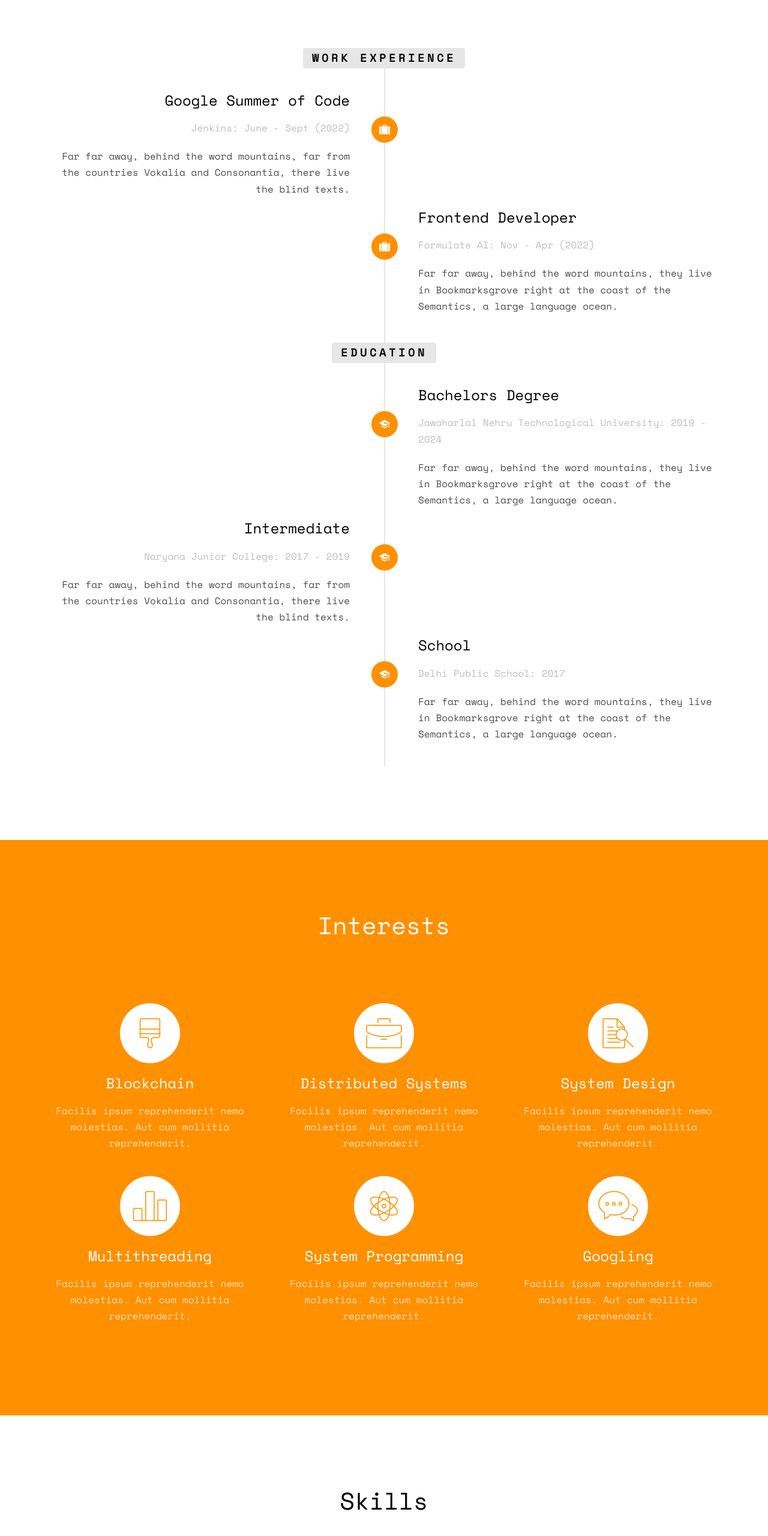
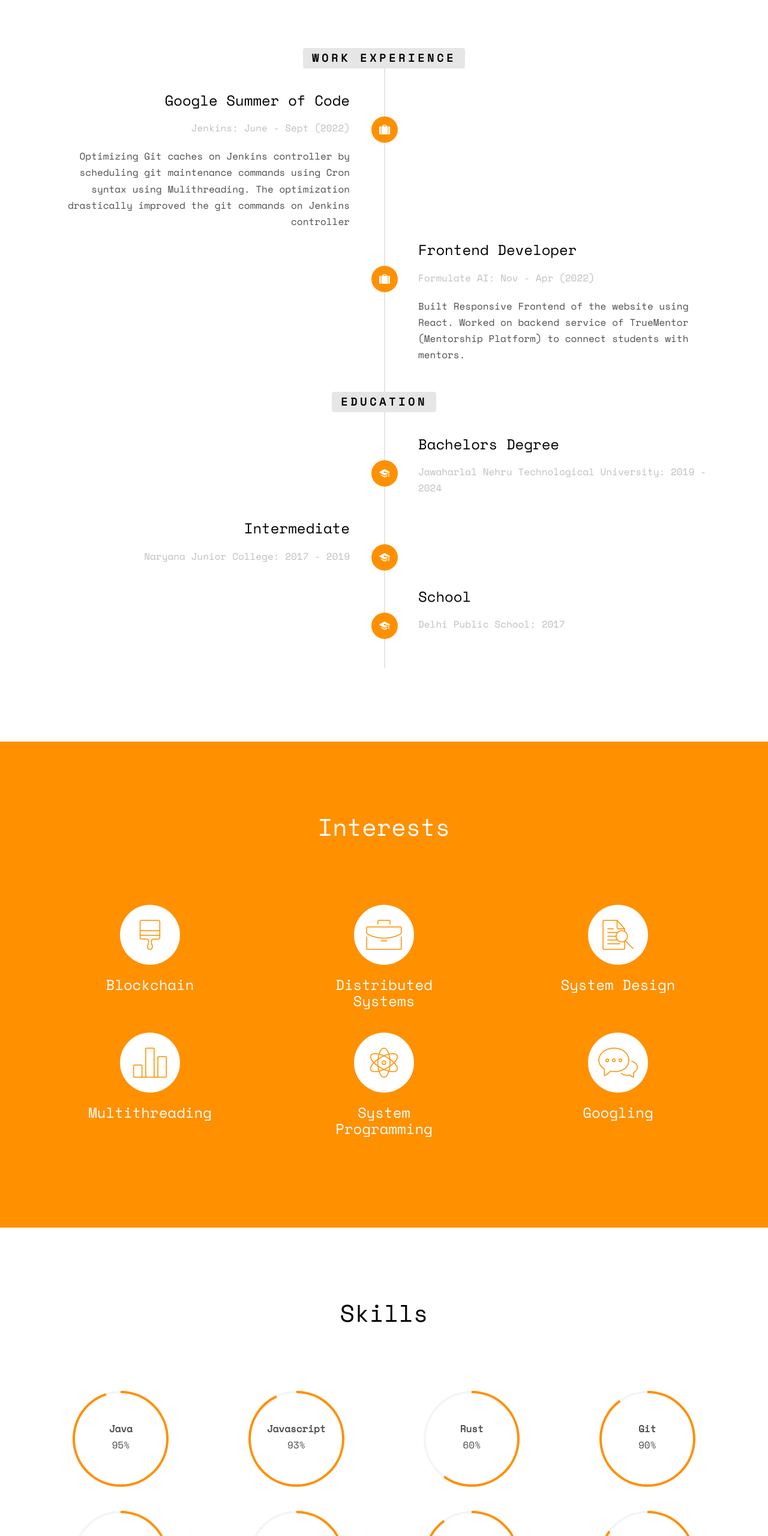
Before and after one commit to Hrushi20/Portfolio, a website: page public/index.html in a window 1280 px wide. Shown: the part 1823-4383 px from the top of the page at 60% size. Drawn offline with nearby package versions, Linux system fonts and the light colour scheme; files whose address does not match are found by name.

Commit message:
Added content to work exp and improved style

```diff
--- a/public/css/style.css
+++ b/public/css/style.css
@@ -232,7 +232,6 @@ h1, h2, h3, h4, h5, h6, figure {
 }
 #fh5co-features .feature-left {
   margin-bottom: 40px;
-  float: left;
 }
 @media screen and (max-width: 992px) {
   #fh5co-features .feature-left {
@@ -263,8 +262,11 @@ h1, h2, h3, h4, h5, h6, figure {
   width: 100%;
 }
 #fh5co-features .feature-left h3 {
+  margin: auto;
   font-size: 24px;
   font-weight: 400;
+  width: 60%;
+  text-align: center;
   color: #fff;
 }
 #fh5co-features .feature-left p {
--- a/public/index.html
+++ b/public/index.html
@@ -124,8 +124,7 @@
 									<span class="company">Jenkins: June - Sept (2022)</span>
 								</div>
 								<div class="timeline-body">
-									<p>Far far away, behind the word mountains, far from the countries Vokalia and Consonantia, there live the blind texts.</p>
-								</div>
+									<p>Optimizing Git caches on Jenkins controller by scheduling git maintenance commands using Cron syntax using Mulithreading. The optimization drastically improved the git commands on Jenkins controller</p> </div>
 							</div>
 						</li>
 						<li class="timeline-inverted animate-box">
@@ -136,7 +135,7 @@
 									<span class="company">Formulate AI: Nov - Apr (2022)</span>
 								</div>
 								<div class="timeline-body">
-									<p>Far far away, behind the word mountains, they live in Bookmarksgrove right at the coast of the Semantics, a large language ocean.</p>
+									<p>Built Responsive Frontend of the website using React. Worked on backend service of TrueMentor (Mentorship Platform) to connect students with mentors.</p>
 								</div>
 							</div>
 						</li>
@@ -165,7 +164,7 @@
 									<span class="company">Jawaharlal Nehru Technological University: 2019 - 2024</span>
 								</div>
 								<div class="timeline-body">
-									<p>Far far away, behind the word mountains, they live in Bookmarksgrove right at the coast of the Semantics, a large language ocean.</p>
+									<!-- <p>Computer Science Engineer</p> -->
 								</div>
 							</div>
 						</li>
@@ -177,7 +176,7 @@
 									<span class="company">Naryana Junior College: 2017 - 2019</span>
 								</div>
 								<div class="timeline-body">
-									<p>Far far away, behind the word mountains, far from the countries Vokalia and Consonantia, there live the blind texts.</p>
+									<!-- <p>Far far away, behind the word mountains, far from the countries Vokalia and Consonantia, there live the blind texts.</p> -->
 								</div>
 							</div>
 						</li>
@@ -189,7 +188,7 @@
 									<span class="company">Delhi Public School: 2017</span>
 								</div>
 								<div class="timeline-body">
-									<p>Far far away, behind the word mountains, they live in Bookmarksgrove right at the coast of the Semantics, a large language ocean.</p>
+									<!-- <p>Far far away, behind the word mountains, they live in Bookmarksgrove right at the coast of the Semantics, a large language ocean.</p> -->
 								</div>
 							</div>
 						</li>
@@ -216,7 +215,7 @@
 							</span>
 							<div class="feature-copy">
 								<h3>Blockchain</h3>
-								<p>Facilis ipsum reprehenderit nemo molestias. Aut cum mollitia reprehenderit.</p>
+								<!-- <p>Facilis ipsum reprehenderit nemo molestias. Aut cum mollitia reprehenderit.</p> -->
 							</div>
 						</div>
 					</div>
@@ -228,7 +227,7 @@
 							</span>
 							<div class="feature-copy">
 								<h3>Distributed Systems</h3>
-								<p>Facilis ipsum reprehenderit nemo molestias. Aut cum mollitia reprehenderit.</p>
+								<!-- <p>Facilis ipsum reprehenderit nemo molestias. Aut cum mollitia reprehenderit.</p> -->
 							</div>
 						</div>
 
@@ -240,7 +239,7 @@
 							</span>
 							<div class="feature-copy">
 								<h3>System Design</h3>
-								<p>Facilis ipsum reprehenderit nemo molestias. Aut cum mollitia reprehenderit.</p>
+								<!-- <p>Facilis ipsum reprehenderit nemo molestias. Aut cum mollitia reprehenderit.</p> -->
 							</div>
 						</div>
 					</div>
@@ -256,7 +255,7 @@
 							</span>
 							<div class="feature-copy">
 								<h3>Multithreading</h3>
-								<p>Facilis ipsum reprehenderit nemo molestias. Aut cum mollitia reprehenderit.</p>
+								<!-- <p>Facilis ipsum reprehenderit nemo molestias. Aut cum mollitia reprehenderit.</p> -->
 							</div>
 						</div>
 
@@ -269,7 +268,7 @@
 							</span>
 							<div class="feature-copy">
 								<h3>System Programming</h3>
-								<p>Facilis ipsum reprehenderit nemo molestias. Aut cum mollitia reprehenderit.</p>
+								<!-- <p>Facilis ipsum reprehenderit nemo molestias. Aut cum mollitia reprehenderit.</p> -->
 							</div>
 						</div>
 
@@ -281,7 +280,7 @@
 							</span>
 							<div class="feature-copy">
 								<h3>Googling</h3>
-								<p>Facilis ipsum reprehenderit nemo molestias. Aut cum mollitia reprehenderit.</p>
+								<!-- <p>Facilis ipsum reprehenderit nemo molestias. Aut cum mollitia reprehenderit.</p> -->
 							</div>
 						</div>
 					</div>
@@ -482,7 +481,7 @@
 				</div>
 			</div>
 			<div class="row">
-				<div class="col-md-4">
+				<div class="col-md-6">
 					<div class="fh5co-blog animate-box">
 						<a href="https://www.jenkins.io/projects/gsoc/2022/projects/automatic-git-cache-maintenance/" target="_blank" class="blog-bg" style="background-image: url(images/gsoc.svg);background-size: contain;"></a>
 						<div class="blog-text">
@@ -497,7 +496,7 @@
 						</div>
 					</div>
 				</div>
-				<div class="col-md-4">
+				<div class="col-md-6">
 					<div class="fh5co-blog animate-box">
 						<a href="https://formulateai.medium.com/becoming-full-stack-formulator-hrushikesh-rao-a465343ecae7" target="_blank" class="blog-bg" style="background-image: url(images/forumateAI.svg);"></a>
 						<div class="blog-text">
@@ -512,7 +511,7 @@
 						</div>
 					</div>
 				</div>
-				 <div class="col-md-4">
+				 <!-- <div class="col-md-4">
 					<div class="fh5co-blog animate-box">
 						<a href="#" class="blog-bg" style="background-image: url(images/portfolio-3.jpg);"></a>
 						<div class="blog-text">
@@ -520,13 +519,13 @@
 							<h3><a href="#">Capture Living On Uderwater</a></h3>
 							<p>Far far away, behind the word mountains, far from the countries Vokalia and Consonantia, there live the blind texts.</p>
 							<ul class="stuff">
-								<!-- <li><i class="icon-heart2"></i>249</li>
+								<li><i class="icon-heart2"></i>249</li>
 								<li><i class="icon-eye2"></i>308</li>  -->
-								 <li><a href="#">Read More<i class="icon-arrow-right22"></i></a></li>
+								 <!-- <li><a href="#">Read More<i class="icon-arrow-right22"></i></a></li>
 							</ul>
 						</div>
-					</div>
-				</div>
+					</div> -->
+				<!-- </div>  -->
 			</div>
 		</div>
 	</div>
```
